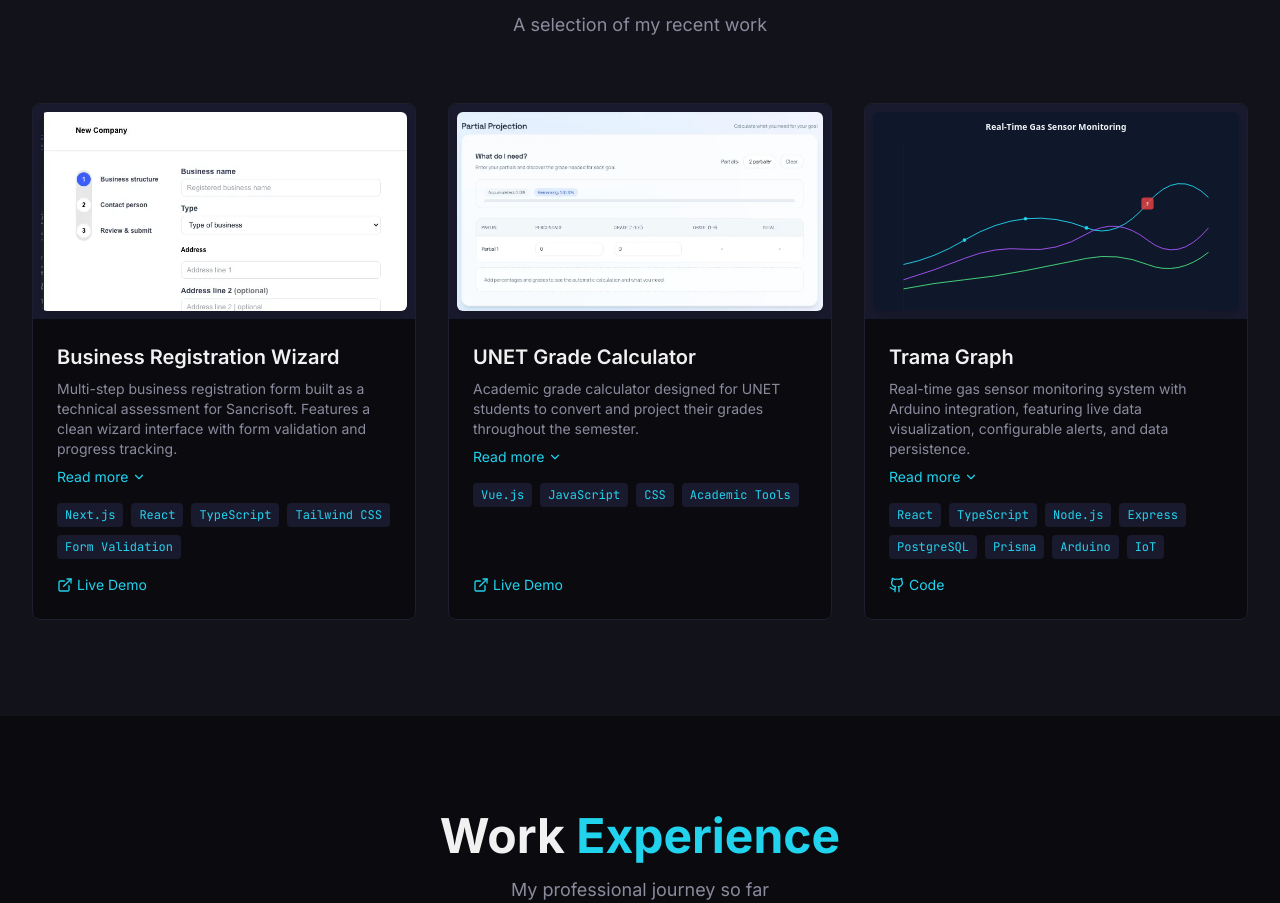
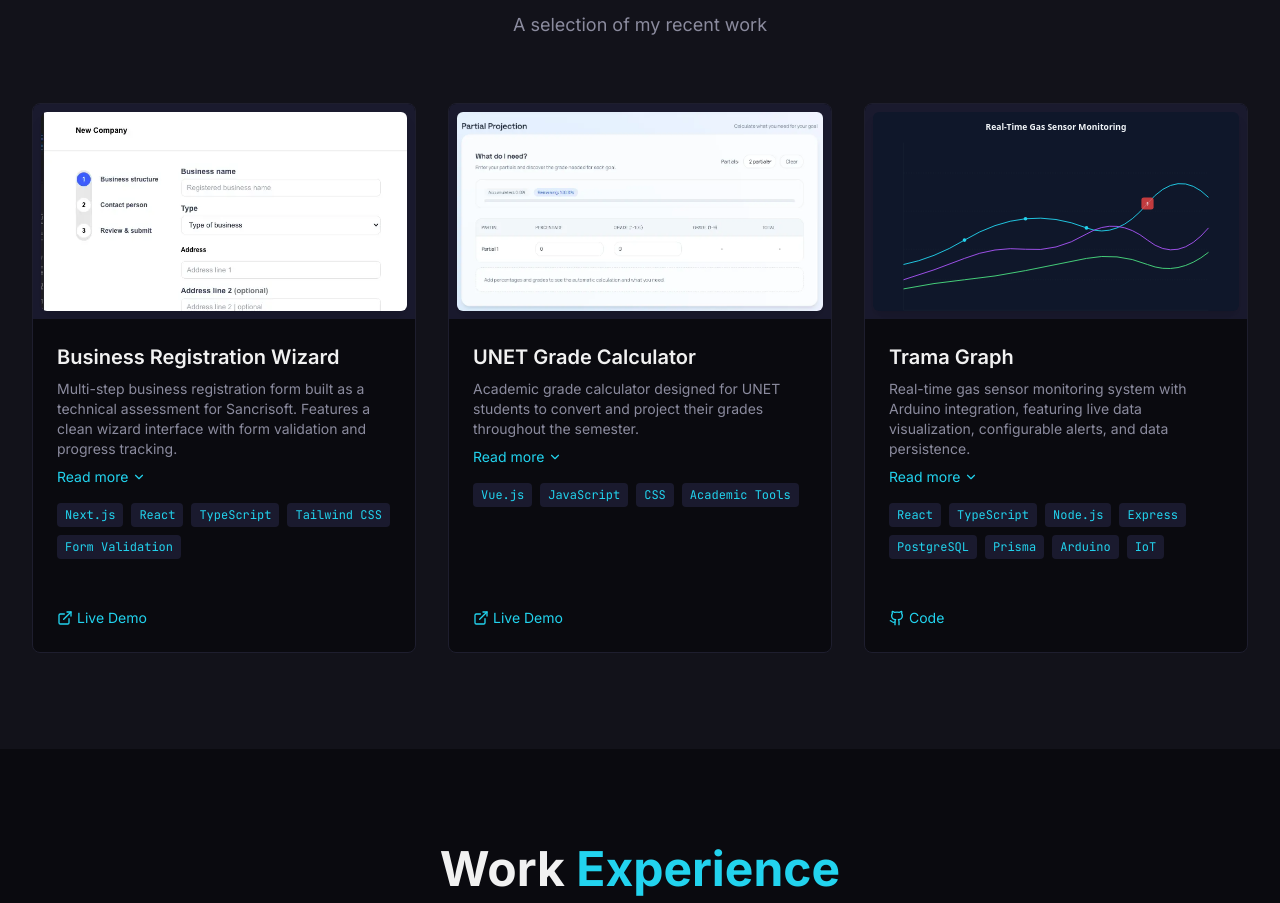
Before and after one commit to DansPlaying/DanielUrbinaWeb, a Next.js app: page / in a window 1280 px wide. Shown: the part 3485-4388 px from the top of the page. Built offline with nearby package versions, Linux system fonts and the light colour scheme; no server answers.

Commit message:
adjustments

```diff
--- a/src/components/sections/Projects.tsx
+++ b/src/components/sections/Projects.tsx
@@ -2,7 +2,13 @@
 
 import { useState } from "react";
 import Image from "next/image";
-import { ExternalLink, Github, ArrowRight, ChevronDown, ChevronUp } from "lucide-react";
+import {
+  ExternalLink,
+  Github,
+  ArrowRight,
+  ChevronDown,
+  ChevronUp,
+} from "lucide-react";
 import { motion, AnimatePresence } from "framer-motion";
 import { SectionHeading } from "@/components/ui/SectionHeading";
 import {
@@ -17,7 +23,7 @@ function ProjectCard({ project }: { project: Project }) {
   const [isExpanded, setIsExpanded] = useState(false);
 
   return (
-    <div className="group relative bg-background rounded-lg overflow-hidden border border-border hover:border-accent transition-all duration-300 hover:-translate-y-2 hover:shadow-xl h-full flex flex-col">
+    <div className="group relative bg-background rounded-lg overflow-hidden border border-border hover:border-accent transition-all duration-300 hover:-translate-y-2 hover:shadow-xl flex flex-col h-min min-h-[550px]">
       {/* Image */}
       <div className="relative aspect-video overflow-hidden bg-background-tertiary">
         <div className="absolute inset-2 rounded-md overflow-hidden shadow-lg">
@@ -117,7 +123,10 @@ export function Projects() {
   const featured = projects.filter((p) => p.featured);
 
   return (
-    <section id="projects" className="py-16 md:py-20 lg:py-24 bg-background-secondary">
+    <section
+      id="projects"
+      className="py-16 md:py-20 lg:py-24 bg-background-secondary"
+    >
       <div className="max-w-7xl mx-auto px-4 sm:px-6 lg:px-8">
         <ScrollReveal>
           <SectionHeading
```
Also changed, not shown: 1 other file (tests, documents, lock files or other folders).
